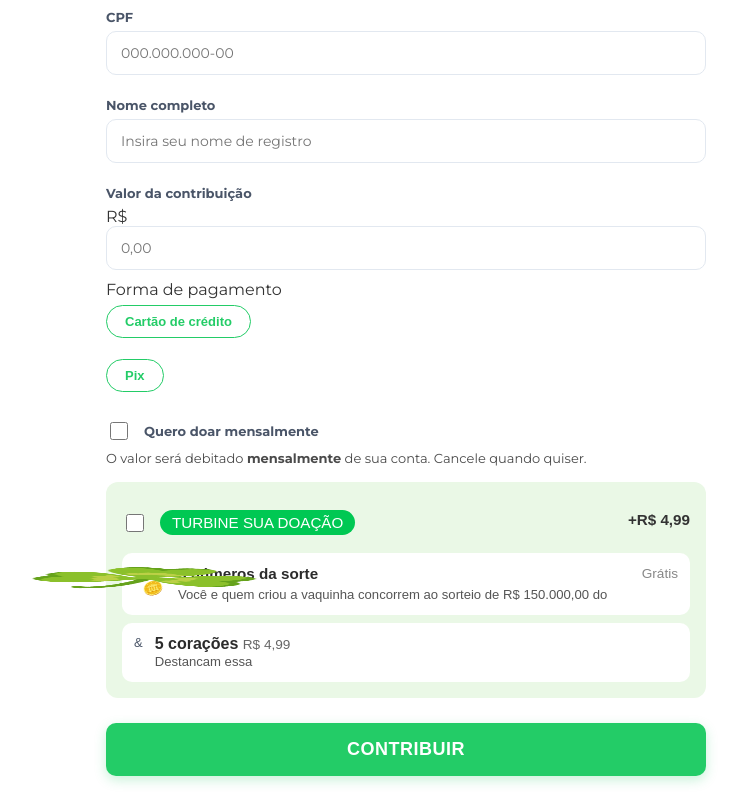
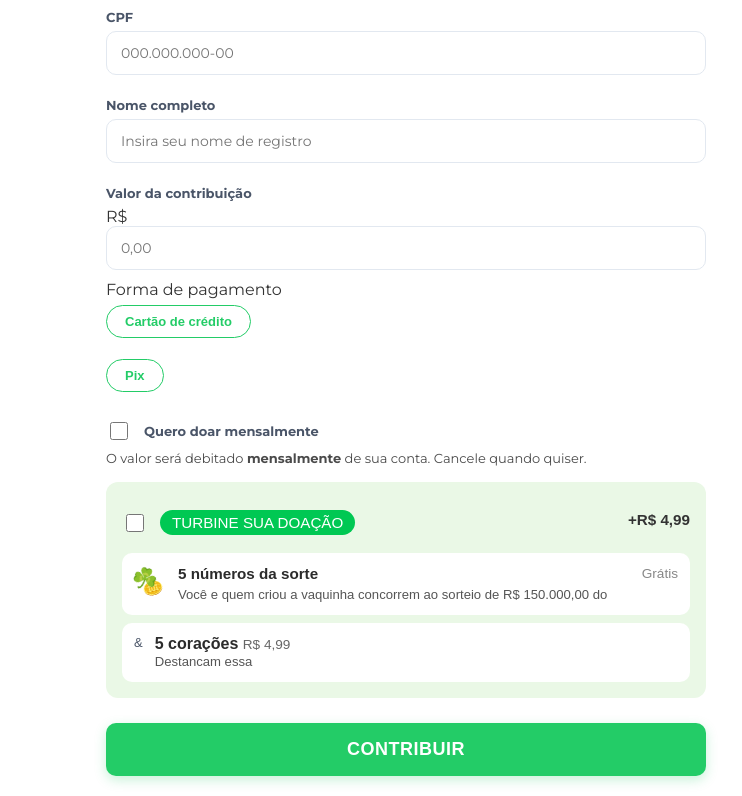
Before and after one commit to nixeng2334/projeto-vakinha.com, a website: page public/index.html in a window 1280 px wide. Shown: the part 410-1206 px from the top of the page, without its empty margins (234-976 px from the left). Drawn offline with Linux system fonts and the light colour scheme.

Commit message:
Fix transform scale for clover coin icon

```diff
--- a/public/style.css
+++ b/public/style.css
@@ -360,7 +360,7 @@
     font-size: 1.3rem;
     z-index: 2;
     display: incline-block;
-    transform: scaleX(-10) rotate(-25deg);
+    transform: scaleX(-1) rotate(-25deg);
 }
 
 .clover-coin-icon .coin {
```
